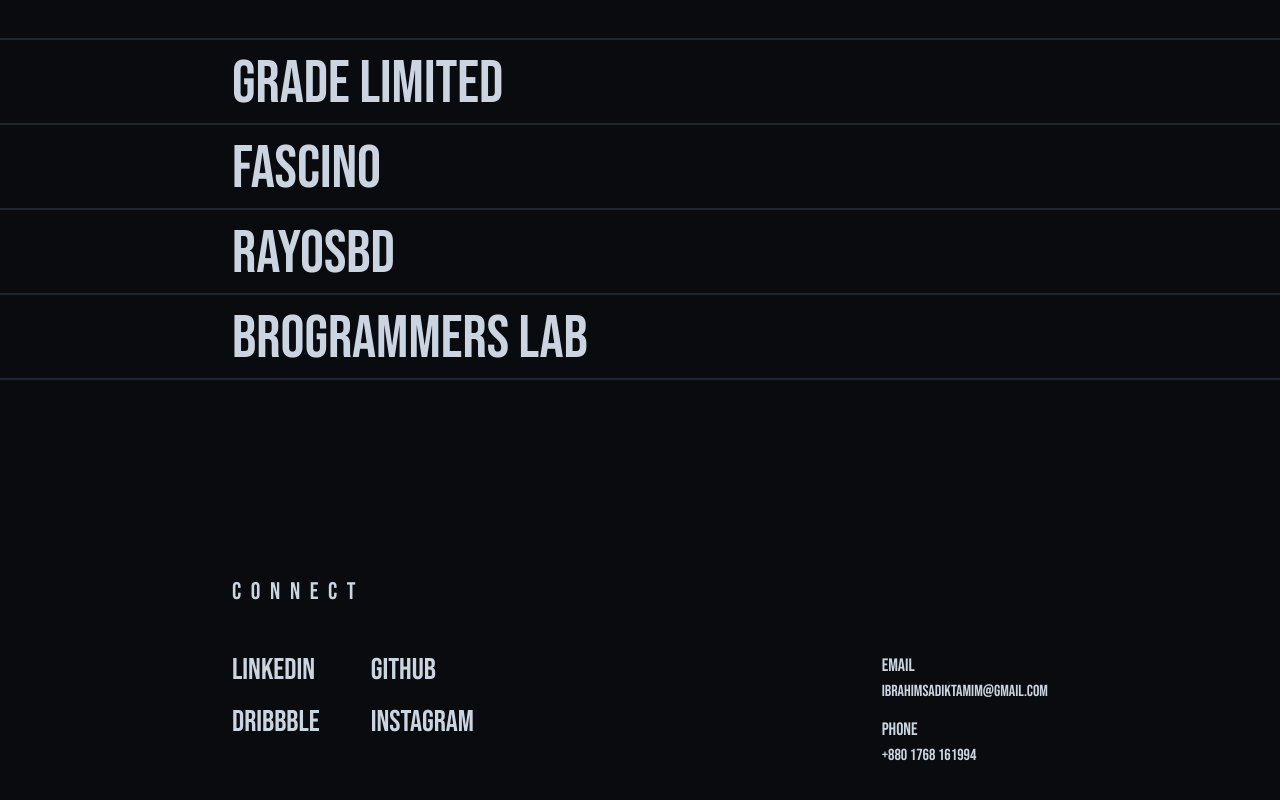
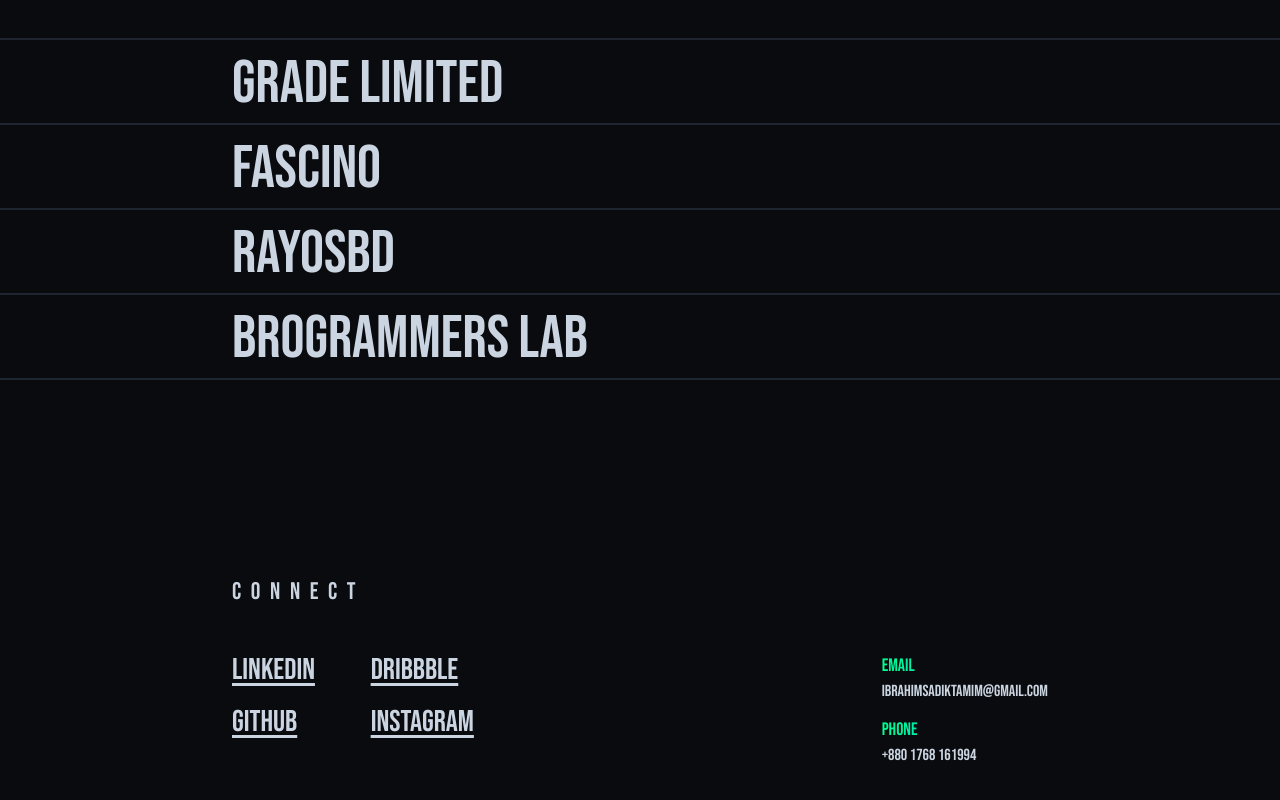
Before and after one commit to tam11a/v2.tam11a.dev, a Next.js app: page / in a window 1280 px wide. Shown: the part 4165-4965 px from the top of the page. Built offline with nearby package versions, Linux system fonts and the light colour scheme.

Commit message:
completed: footer

```diff
--- a/src/app/(website)/footer.tsx
+++ b/src/app/(website)/footer.tsx
@@ -1,4 +1,6 @@
+"use client";
 import Link from "next/link";
+import MagneticComponent from "./magnetic";
 
 export default function Footer() {
 	return (
@@ -6,29 +8,67 @@
 			<h3 className="text-2xl tracking-[0.6rem] w-full mb-11">Connect</h3>
 			<div className="grid grid-cols-6 gap-4 w-full mx-auto">
 				<div className=" flex flex-col col-span-6 md:col-span-1 text-3xl gap-4">
-					<Link href="#">LinkedIn</Link>
-					<Link href="#">Dribbble</Link>
+					<MagneticComponent>
+						<Link
+							target="_blank"
+							href="https://www.linkedin.com/in/ibrahimsadiktamim/"
+							className="underline underline-offset-4"
+						>
+							LinkedIn
+						</Link>
+					</MagneticComponent>
+					<MagneticComponent>
+						<Link
+							target="_blank"
+							href="https://github.com/tam11a"
+							className="underline underline-offset-4"
+						>
+							Github
+						</Link>
+					</MagneticComponent>
 				</div>
 				<div className=" flex flex-col text-3xl gap-4  col-span-6 md:col-span-1">
-					<Link href="#">Github</Link>
-					<Link href="#">Instagram</Link>
+					<MagneticComponent>
+						<Link
+							target="_blank"
+							href="https://dribbble.com/tam11a"
+							className="underline underline-offset-4"
+						>
+							Dribbble
+						</Link>
+					</MagneticComponent>
+					<MagneticComponent>
+						<Link
+							target="_blank"
+							href="https://www.instagram.com/tam11a/"
+							className="underline underline-offset-4"
+						>
+							Instagram
+						</Link>
+					</MagneticComponent>
 				</div>
 				<div className="hidden md:inline md:col-span-2" />
 				<div className="col-span-6 md:col-span-2 flex flex-col text-3xl gap-4 md:items-end">
 					<div className="flex flex-col gap-3">
 						<Link
-							href="#"
+							target="_blank"
+							href="mailto:ibrahimsadiktamim@gmail.com"
 							className="flex flex-col"
 						>
-							<span className="text-lg">Email</span>
-							<span className="text-base">ibrahimsadiktamim@gmail.com</span>
+							<span className="text-lg text-gradient">Email</span>
+							<MagneticComponent>
+								<span className="text-base">ibrahimsadiktamim@gmail.com</span>
+							</MagneticComponent>
 						</Link>
 						<Link
-							href="#"
+							target="_blank"
+							href="tel:+8801768161994"
 							className="flex flex-col"
 						>
-							<span className="text-lg">Phone</span>
-							<span className="text-base">+880 1768 161994</span>
+							<span className="text-lg text-gradient">Phone</span>
+							<MagneticComponent>
+								<span className="text-base">+880 1768 161994</span>
+							</MagneticComponent>
 						</Link>
 					</div>
 				</div>
```
